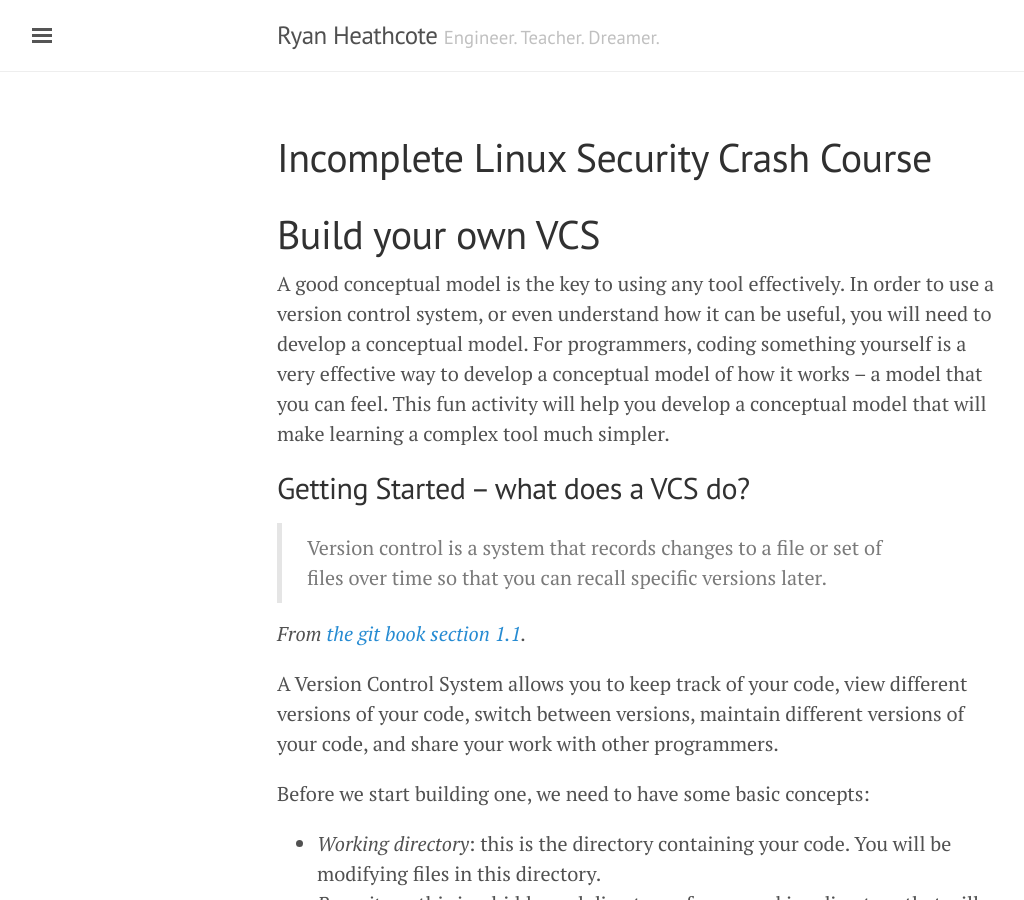
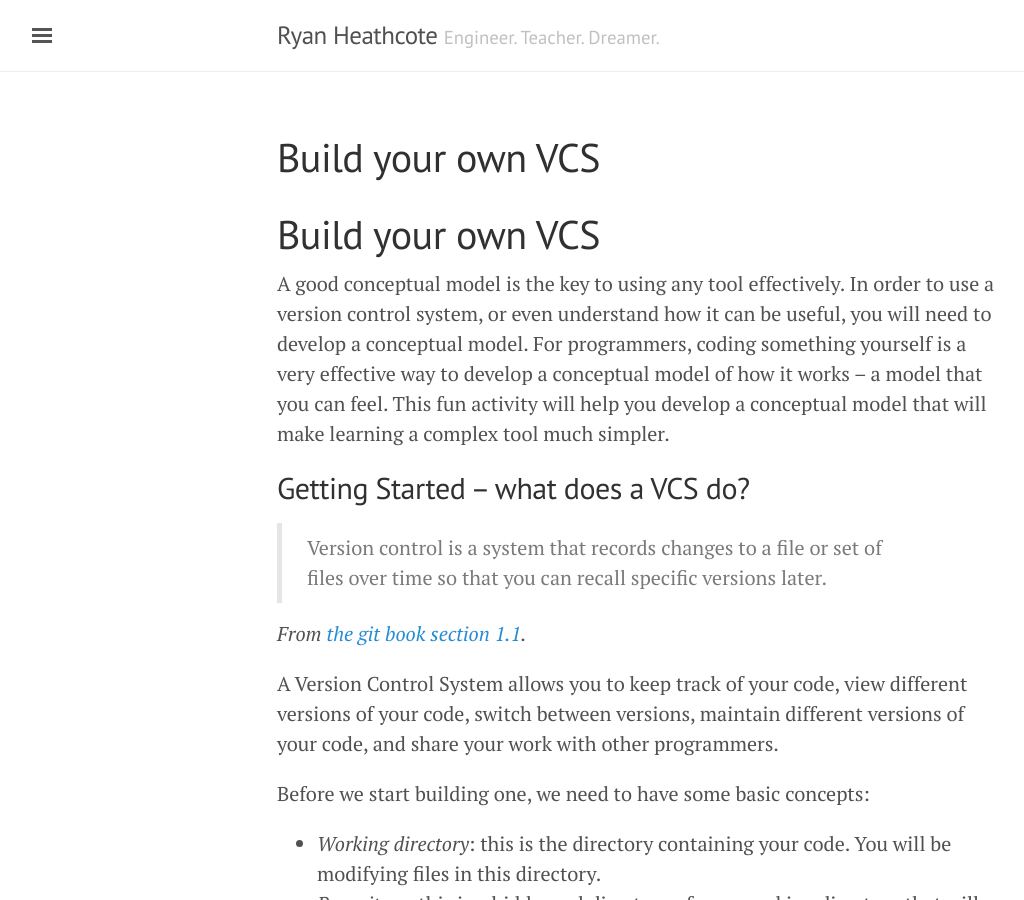
Before and after one commit to slackboxster/slackboxster.github.io, a Jekyll site: the page built from git/build-your-own-vcs.md, in a window 1280 px wide and 900 px high. Shown: the whole window, without its empty margins (3-1027 px from the left). Built offline with Jekyll 4.4.1, drawn with Linux system fonts in a browser that asks for light colours.

Commit message:
Forgot to change the title when I copied in the header

```diff
--- a/git/build-your-own-vcs.md
+++ b/git/build-your-own-vcs.md
@@ -1,6 +1,6 @@
 ---
 layout: page
-title: Incomplete Linux Security Crash Course
+title: Build your own VCS
 permalink: git/build-your-own-vcs
 ---
 
```
